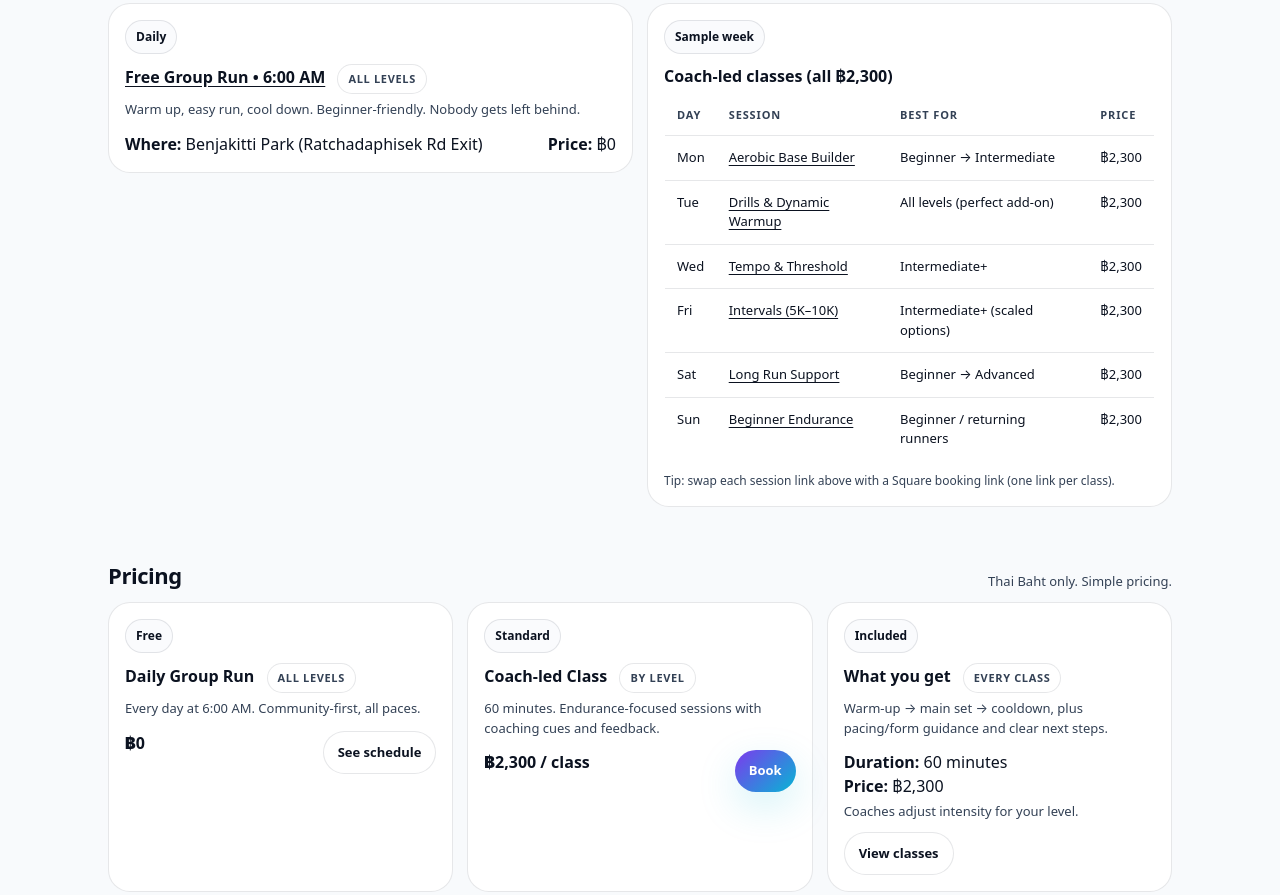
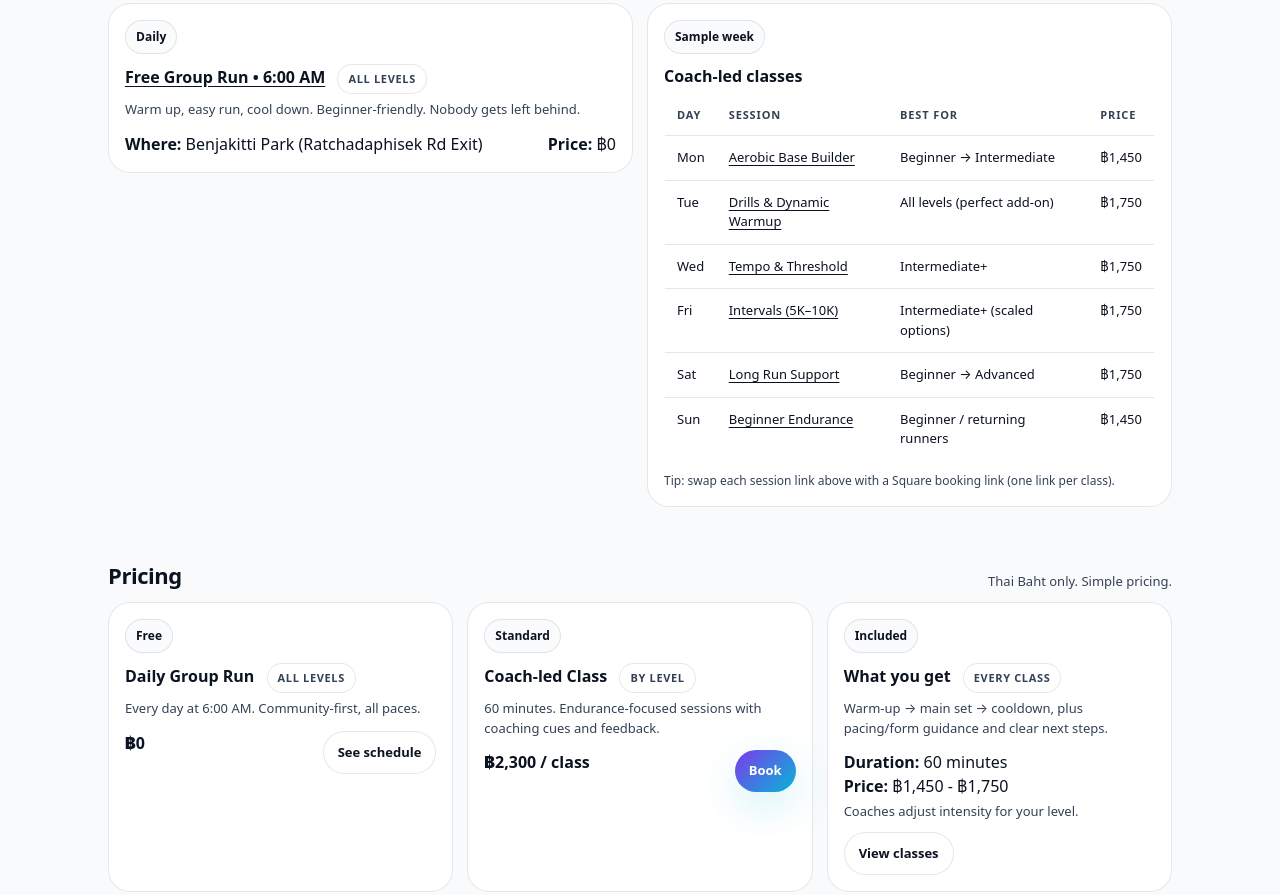
Before and after one commit to ShadeshNarain/shadeshnarain.github.io, a plain HTML site: page index.html in a window 1280 px wide. Shown: the part 1393-2288 px from the top of the page. Drawn offline with Linux system fonts and the light colour scheme.

Commit message:
Update index.html

```diff
--- a/index.html
+++ b/index.html
@@ -312,7 +312,7 @@
           </div>
 
           <div class="note">
-            Paid classes are <b>60 minutes</b> and all priced the same: <b>฿2,300</b>.
+            Paid classes are <b>60 minutes</b> and all priced between <b>฿1,450 - ฿1,750</b>.
           </div>
 
           <div class="callout">
@@ -382,7 +382,7 @@
 
         <div class="card">
           <span class="badge">Sample week</span>
-          <h3>Coach-led classes (all ฿2,300)</h3>
+          <h3>Coach-led classes</h3>
 
           <table aria-label="Sample training week">
             <thead>
@@ -393,37 +393,37 @@
                 <td>Mon</td>
                 <td><a class="clickable" href="#schedule">Aerobic Base Builder</a></td>
                 <td>Beginner → Intermediate</td>
-                <td>฿2,300</td>
+                <td>฿1,450</td>
               </tr>
               <tr>
                 <td>Tue</td>
                 <td><a class="clickable" href="#schedule">Drills & Dynamic Warmup</a></td>
                 <td>All levels (perfect add-on)</td>
-                <td>฿2,300</td>
+                <td>฿1,750</td>
               </tr>
               <tr>
                 <td>Wed</td>
                 <td><a class="clickable" href="#schedule">Tempo & Threshold</a></td>
                 <td>Intermediate+</td>
-                <td>฿2,300</td>
+                <td>฿1,750</td>
               </tr>
               <tr>
                 <td>Fri</td>
                 <td><a class="clickable" href="#schedule">Intervals (5K–10K)</a></td>
                 <td>Intermediate+ (scaled options)</td>
-                <td>฿2,300</td>
+                <td>฿1,750</td>
               </tr>
               <tr>
                 <td>Sat</td>
                 <td><a class="clickable" href="#schedule">Long Run Support</a></td>
                 <td>Beginner → Advanced</td>
-                <td>฿2,300</td>
+                <td>฿1,750</td>
               </tr>
               <tr>
                 <td>Sun</td>
                 <td><a class="clickable" href="#schedule">Beginner Endurance</a></td>
                 <td>Beginner / returning runners</td>
-                <td>฿2,300</td>
+                <td>฿1,450</td>
               </tr>
             </tbody>
           </table>
@@ -472,7 +472,7 @@
           <div class="row" style="align-items:flex-start">
             <div>
               <div><b>Duration:</b> 60 minutes</div>
-              <div><b>Price:</b> ฿2,300</div>
+              <div><b>Price:</b> ฿1,450 - ฿1,750</div>
               <div class="small">Coaches adjust intensity for your level.</div>
             </div>
             <a class="btn" href="#classes">View classes</a>
```
